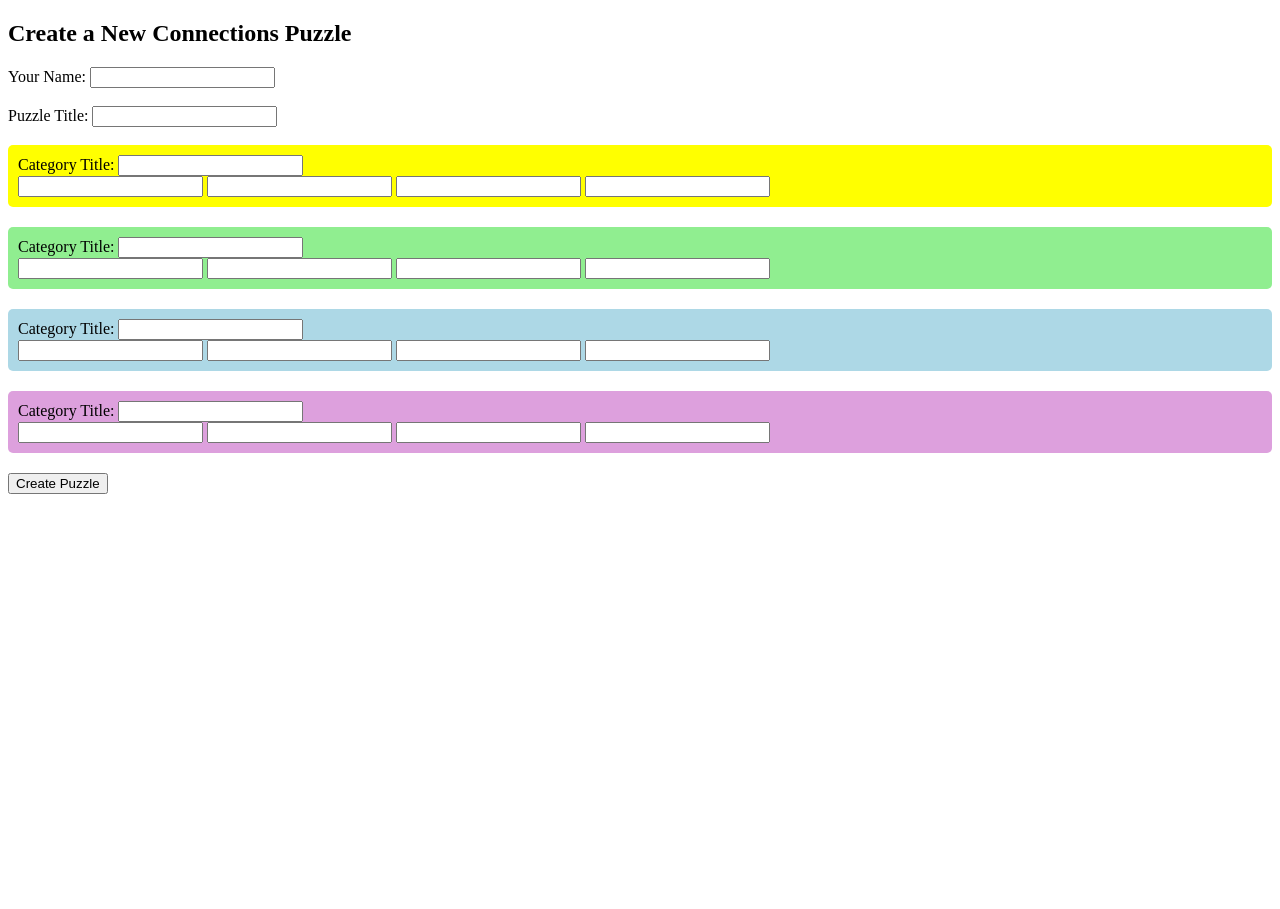
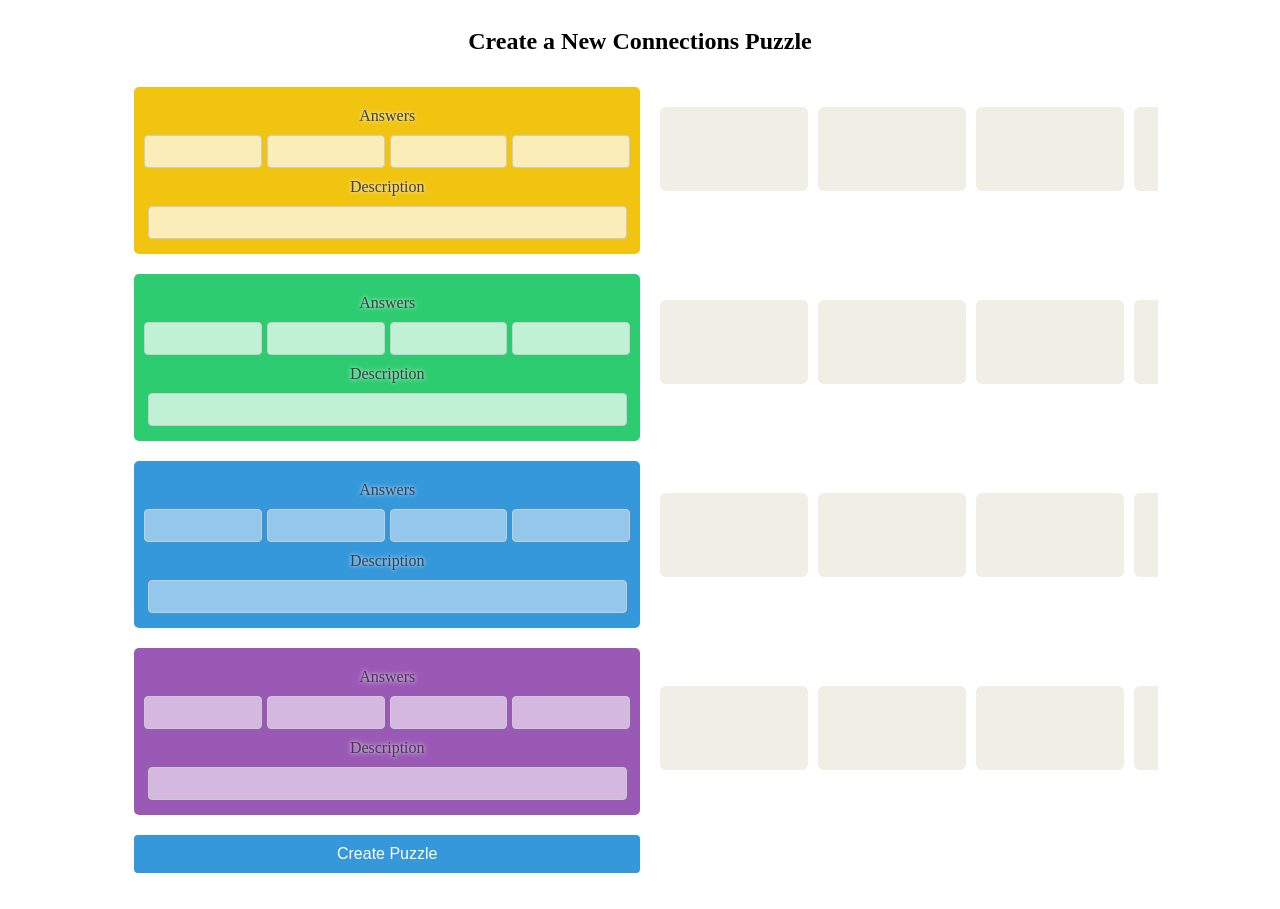
Before and after one commit to jdhuyck/Connections, a Flask app: page /create in a window 1280 px wide. Before the commit the page ends 494 px from the top, so only its background shows below. Run offline with Flask 3, Linux system fonts and the light colour scheme.

Commit message:
Created static folder for stylesheets Updated /templates/

```diff
--- /dev/null
+++ b/static/styles.css
@@ -0,0 +1,174 @@
+body {
+    display: flex;
+    flex-direction: column;
+    align-items: left;
+    font-family: "Almendra SC", serif;
+    text-shadow: white 0px 0px 4px;
+    word-break: break-all;
+}
+.container {
+    display: flex;
+    flex-wrap: wrap;
+    justify-content: center;
+}
+.content {
+    position: relative;
+    width: 80%;
+    max-width: 100%;
+    padding: 12px;
+    overflow:hidden;
+    flex-flow:row wrap;
+
+    -webkit-justify-content: flex;
+    -moz-justify-content: -moz-flex;
+    justify-content: flex;
+
+    display: -webkit-box; /* Safari */
+    display: -moz-box; /* Firefox 21- */
+    display: -ms-flexbox; /* IE 10+ */
+    display: -webkit-flex; /* Chrome */
+    display: flex; /* Standard (Firefox 22+) */
+
+    -webkit-box-orient: horizontal;
+    -moz-box-orient: horizontal;
+    -webkit-box-direction: normal;
+    -moz-box-direction: normal;
+    -ms-flex-direction: row;
+    -webkit-flex-direction: row;
+    flex-direction: row;
+}
+.form-container {
+    width: 50%;
+    min-width: 400px;
+    box-sizing: border-box;
+
+
+    -ms-flex-order: 1;
+    -webkit-order: 1;
+    order:1;
+
+    -webkit-box-flex: 2;      /* OLD - iOS 6-, Safari 3.1-6 */
+    -moz-box-flex: 2;         /* OLD - Firefox 19- */
+    -webkit-flex: 2;          /* Chrome */
+    -ms-flex: 2;              /* IE 10 */
+    flex: 2;                  /* NEW, Spec - Opera 12.1, Firefox 20+ */
+}
+.grid-preview {
+    display: grid;
+    grid-template-columns: repeat(4, 1fr);
+    grid-gap: 10px;
+    width: 50%;
+    max-width: 600px;
+    padding: 20px;
+    box-sizing: border-box;
+
+
+    -ms-flex-order: 2;
+    -webkit-order: 2;
+    order:2;
+
+    -webkit-box-flex: 1;      /* OLD - iOS 6-, Safari 3.1-6 */
+    -moz-box-flex: 1;         /* OLD - Firefox 19- */
+    -webkit-flex: 1;          /* Chrome */
+    -ms-flex: 1;              /* IE 10 */
+    flex: 1;                  /* NEW, Spec - Opera 12.1, Firefox 20+ */
+
+    -webkit-box-ordinal-group: 2;   /* OLD - iOS 6-, Safari 3.1-6 */
+    -moz-box-ordinal-group: 2;      /* OLD - Firefox 19- */
+    -ms-flex-order: 2;              /* TWEENER - IE 10 */
+    -webkit-order: 2;               /* NEW - Chrome */
+    order: 2;                       /* NEW, Spec - Opera 12.1, Firefox 20+ */
+}
+.grid-item {
+    display:flex;
+    background:#efefe6;
+    border-radius:6px;
+    width: 8rem;
+    height: 4rem;
+    padding: 10px;
+    text-align: center;
+    display: flex;
+    align-items: center;
+    justify-content: center;
+    word-wrap: break-word;
+    overflow-wrap: break-word;
+    white-space: normal;
+    font-size: 1rem;
+}
+.category {
+    margin-bottom: 20px;
+    padding: 10px;
+    border-radius: 5px;
+    width: 100%;
+    box-sizing: border-box;
+    display: flex;
+    flex-direction: column;
+    align-items: center;
+}
+.category-yellow { background-color: #f1c40f; }
+.category-yellow input { background-color: #fbedb7;}
+.category-green { background-color: #2ecc71; }
+.category-green input { background-color: #c1f1d5; }
+.category-blue { background-color: #3498db; }
+.category-blue input { background-color: #93c8ec; }
+.category-purple { background-color: #9b59b6; }
+.category-purple input { background-color: #d5b8e0; }
+.category-title {
+    display: block;
+    width: 90%;
+    flex: 1;
+    margin-bottom: 5px;
+    text-align: left;
+}
+.words {
+    display: flex;
+    justify-content: space-between;
+    width: 100%;
+}
+.word {
+    flex: 1;
+    margin-right: 5px;
+    text-align: left;
+}
+.word:last-child { margin-right: 0; }
+.category input {
+    margin-top: 10px;
+    padding: 8px;
+    width: 95%;
+    border-radius: 4px;
+    border: 1px solid #ccc;
+}
+.category label {
+    fill-opacity: 1;
+    text-shadow: white 0px 0px 4px;
+    font-size: 22;
+    color: #3e3e4b;
+    text-align: left;
+    margin-top: 10px;
+}
+button {
+    display: block;
+    width: 100%;
+    padding: 10px;
+    background-color: #3498db;
+    color: white;
+    border: none;
+    border-radius: 4px;
+    font-size: 16px;
+    cursor: pointer;
+}
+button:hover {
+    background-color: #2980b9;
+}
+@media screen and (max-width: 900px) {
+    .content {
+        -webkit-box-orient: vertical;
+        -moz-box-orient: vertical;
+        -webkit-box-direction: normal;
+        -moz-box-direction: normal;
+        box-orient: vertical;
+        -ms-flex-direction: column;
+        -webkit-flex-direction: column;
+        flex-direction: column;
+    }
+}
--- a/templates/create.html
+++ b/templates/create.html
@@ -3,71 +3,99 @@
 <head>
     <meta charset="UTF-8">
     <meta name="viewport" content="width=device-width, initial-scale=1.0">
-    <title>Create a Connections Puzzle</title>
-    <style>
-        .category { margin-bottom: 20px; padding: 10px; border-radius: 5px; }
-        .category-yellow { background: yellow; }
-        .category-green { background: lightgreen; }
-        .category-blue { background: lightblue; }
-        .category-purple { background: plum; }
-    </style>
+    <title>Connections | Create</title>
+    <link rel="stylesheet", type="text/css" href="../static/styles.css">
 </head>
 <body>
+    <div class="container">
         <h2>Create a New Connections Puzzle</h2>
-    <label for="creator">Your Name:</label>
-    <input type="text" id="creator" required><br><br>
-
-    <label for="title">Puzzle Title:</label>
-    <input type="text" id="title" required><br><br>
-
+        <div class="content">
+            <div class="form-container">
                 <form id="puzzle-form">
                     <div id="categories">
                         <div class="category category-yellow">
-                <label>Category Title:</label>
+                            <label>Answers</label>
+                            <div class="words">
+                                <input type="text" class="word">
+                                <input type="text" class="word">
+                                <input type="text" class="word">
+                                <input type="text" class="word">
+                            </div>
+                            <label>Description</label>
                             <input type="text" class="category-title" required>
-                <div class="words">
-                    <input type="text" class="word" required>
-                    <input type="text" class="word" required>
-                    <input type="text" class="word" required>
-                    <input type="text" class="word" required>
-                </div>
                         </div>
                         <div class="category category-green">
-                <label>Category Title:</label>
+                            <label>Answers</label>
+                            <div class="words">
+                                <input type="text" class="word">
+                                <input type="text" class="word">
+                                <input type="text" class="word">
+                                <input type="text" class="word">
+                            </div>
+                            <label>Description</label>
                             <input type="text" class="category-title" required>
-                <div class="words">
-                    <input type="text" class="word" required>
-                    <input type="text" class="word" required>
-                    <input type="text" class="word" required>
-                    <input type="text" class="word" required>
-                </div>
                         </div>
                         <div class="category category-blue">
-                <label>Category Title:</label>
+                            <label>Answers</label>
+                            <div class="words">
+                                <input type="text" class="word">
+                                <input type="text" class="word">
+                                <input type="text" class="word">
+                                <input type="text" class="word">
+                            </div>
+                            <label>Description</label>
                             <input type="text" class="category-title" required>
-                <div class="words">
-                    <input type="text" class="word" required>
-                    <input type="text" class="word" required>
-                    <input type="text" class="word" required>
-                    <input type="text" class="word" required>
-                </div>
                         </div>
                         <div class="category category-purple">
-                <label>Category Title:</label>
+                            <label>Answers</label>
+                            <div class="words">
+                                <input type="text" class="word">
+                                <input type="text" class="word">
+                                <input type="text" class="word">
+                                <input type="text" class="word">
+                            </div>
+                            <label>Description</label>
                             <input type="text" class="category-title" required>
-                <div class="words">
-                    <input type="text" class="word" required>
-                    <input type="text" class="word" required>
-                    <input type="text" class="word" required>
-                    <input type="text" class="word" required>
-                </div>
                         </div>
                     </div>
                     <button type="button" onclick="submitPuzzle()">Create Puzzle</button>
                 </form>
 
                 <p id="message"></p>
+            </div>
+            <div class="grid-preview" id="grid-preview"></div>
+        </div>
+    </div>
+    <script>
+        function shuffleArray(array) {
+            for (let i = array.length - 1; i > 0; i--) {
+                const j = Math.floor(Math.random() * (i + 1));
+                [array[i], array[j]] = [array[j], array[i]];
+            }
+        }
 
+        function updateGridPreview() {
+            const gridPreview = document.getElementById("grid-preview");
+            gridPreview.innerHTML = "";
+
+            let words = [];
+            document.querySelectorAll(".word").forEach(input => {
+                if (input.value.trim()) words.push(input.value.trim());
+            });
+
+            shuffleArray(words);
+
+            for (let i = 0; i < 16; i++) {
+                const div = document.createElement("div");
+                div.className = "grid-item";
+                div.textContent = words[i] || "";
+                gridPreview.appendChild(div);
+            }
+        }
+
+        document.getElementById("puzzle-form").addEventListener("input", updateGridPreview);
+        updateGridPreview();
+    </script>
     <script>
         async function submitPuzzle() {
             const creator = document.getElementById("creator").value;
--- a/templates/index.html
+++ b/templates/index.html
@@ -4,11 +4,7 @@
     <meta charset="UTF-8">
     <meta name="viewport" content="width=device-width, initial-scale=1.0">
     <title>Connections Puzzle Home</title>
-    <style>
-        body { text-align: center; font-family: Arial, sans-serif; }
-        .container { margin-top: 50px; }
-        button { padding: 10px 20px; font-size: 18px; cursor: pointer; }
-    </style>
+    <link rel="stylesheet", type="text/css" href="../static/styles.css">
 </head>
 <body>
     <div class="container">
```
Also changed, not shown: templates/play.html (+71 -75 lines). Lines whose indentation alone changed are shown as unchanged.
